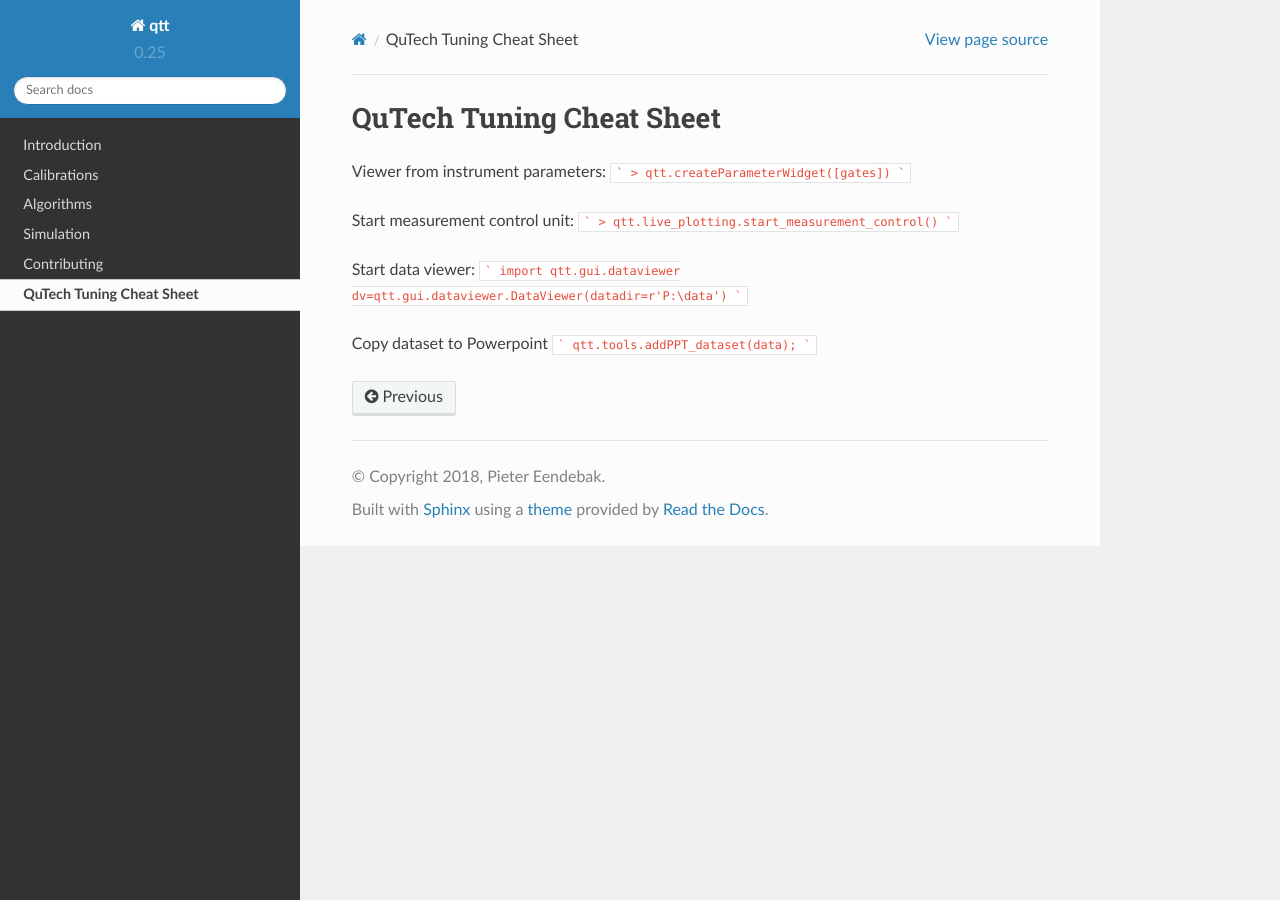
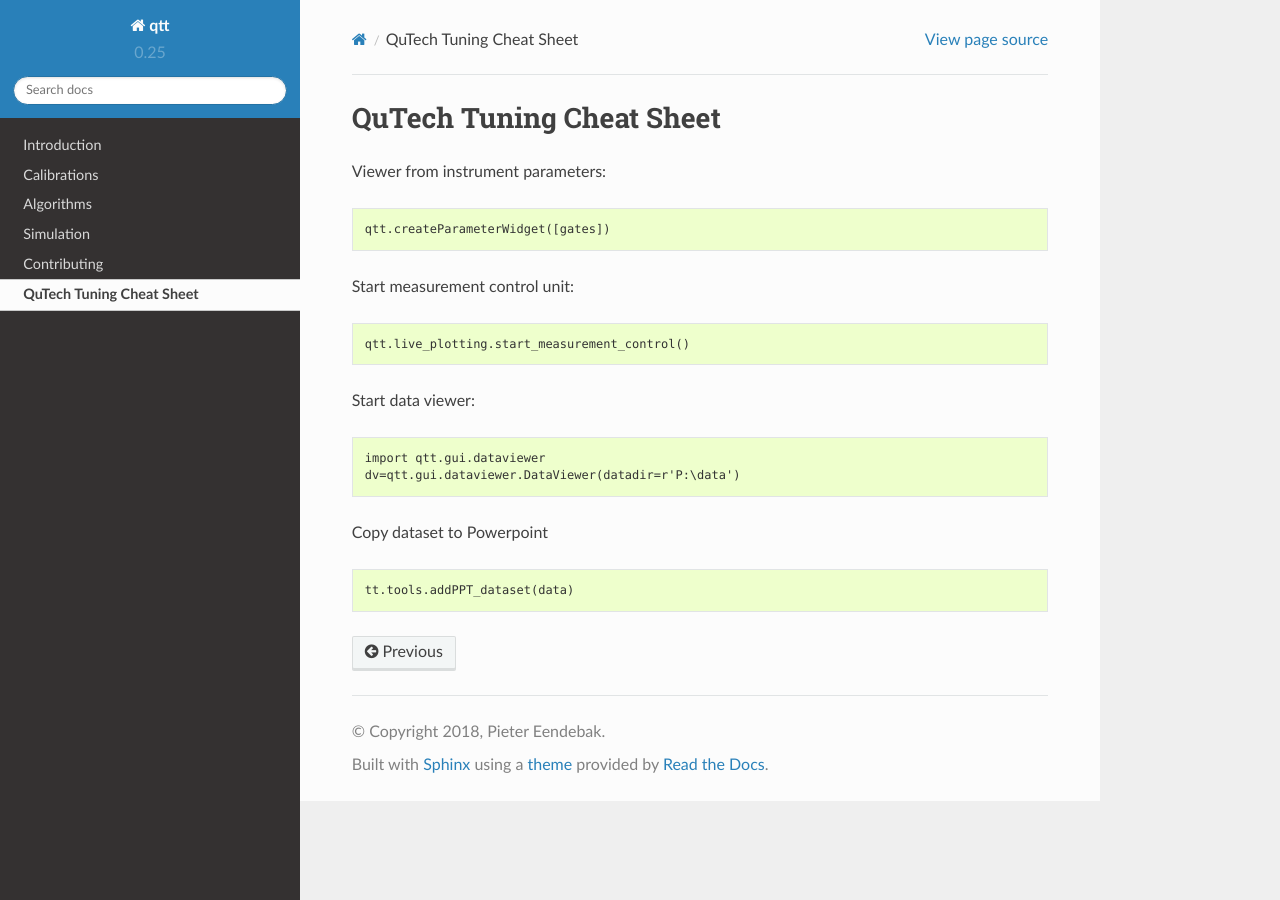
Before and after one commit to QuTech-Delft/qtt, a Sphinx documentation site: the page built from docs/QTT_cheatsheet.rst, in a window 1280 px wide. Built offline with Sphinx 7.4.7 and the Read the Docs theme 2.0.0, drawn with Linux system fonts in a browser that asks for light colours; the version number is read from the project's files by our own code.

Commit message:
fix some formatting issues

````diff
--- a/docs/QTT_cheatsheet.rst
+++ b/docs/QTT_cheatsheet.rst
@@ -3,22 +3,29 @@ QuTech Tuning Cheat Sheet
 
 
 Viewer from instrument parameters:
-```
-> qtt.createParameterWidget([gates])
-```
+
+.. code-block:: console
+
+	qtt.createParameterWidget([gates])
+
 
 Start measurement control unit:
-```
-> qtt.live_plotting.start_measurement_control()
-```
+
+.. code-block:: console
+
+	qtt.live_plotting.start_measurement_control()
+
 
 Start data viewer:
-```
-import qtt.gui.dataviewer
-dv=qtt.gui.dataviewer.DataViewer(datadir=r'P:\data')
-```
+
+.. code-block:: console
+
+	import qtt.gui.dataviewer
+	dv=qtt.gui.dataviewer.DataViewer(datadir=r'P:\data')
+
 
 Copy dataset to Powerpoint
-```
-qtt.tools.addPPT_dataset(data);
-```
+
+.. code-block:: console
+
+	tt.tools.addPPT_dataset(data)
````
